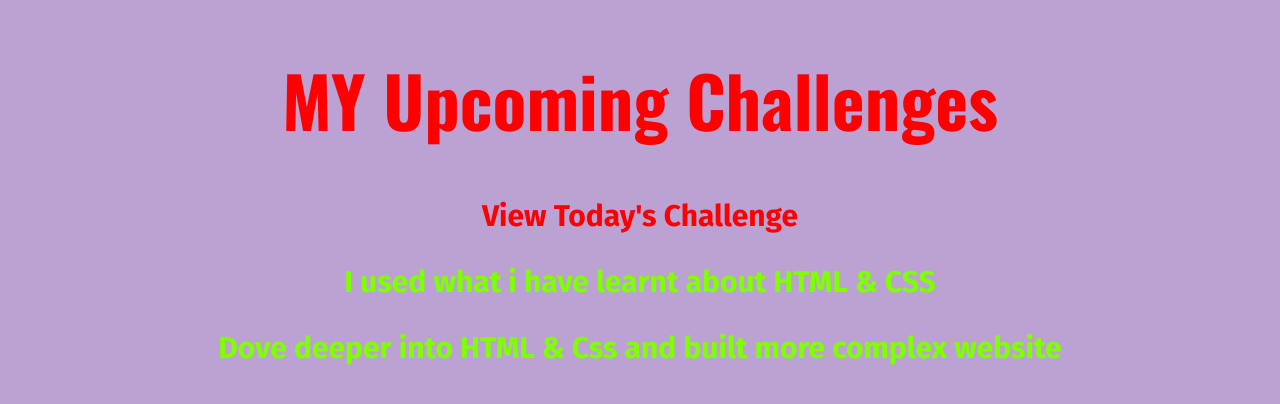
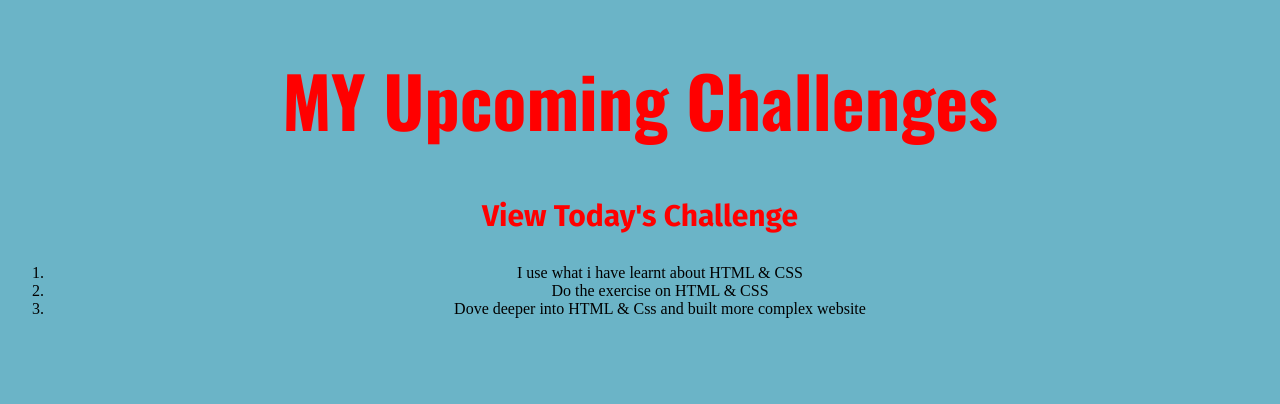
Before and after one commit to DimitrijeBigovic/Html-CSS-cortex, a plain HTML site: page full-week.html in a window 1280 px wide. Drawn offline with nearby package versions, Linux system fonts and the light colour scheme.

Commit message:
added order list

```diff
--- a/Styles/shared.css
+++ b/Styles/shared.css
@@ -1,6 +1,6 @@
 body {
     text-align: center;
-    background-color:rgb(187, 162, 211);
+    background-color:rgb(107, 180, 199);
 }
 h1 {
     font-family: 'Oswald', sans-serif;
--- a/full-week.html
+++ b/full-week.html
@@ -17,8 +17,10 @@
     <p>
         <a href="index.html">View Today's Challenge</a>
     </p>
-
-    <p>I used what i have learnt about HTML & CSS</p>
-    <p>Dove deeper into HTML & Css and built more complex website</p>
-</body>
+    <ol>
+        <li>I use what i have learnt about HTML & CSS</li>
+        <li>Do the exercise on HTML & CSS</li>
+        <li>Dove deeper into HTML & Css and built more complex website</li>
+    </ol>
+ </body>
 </html>
```
